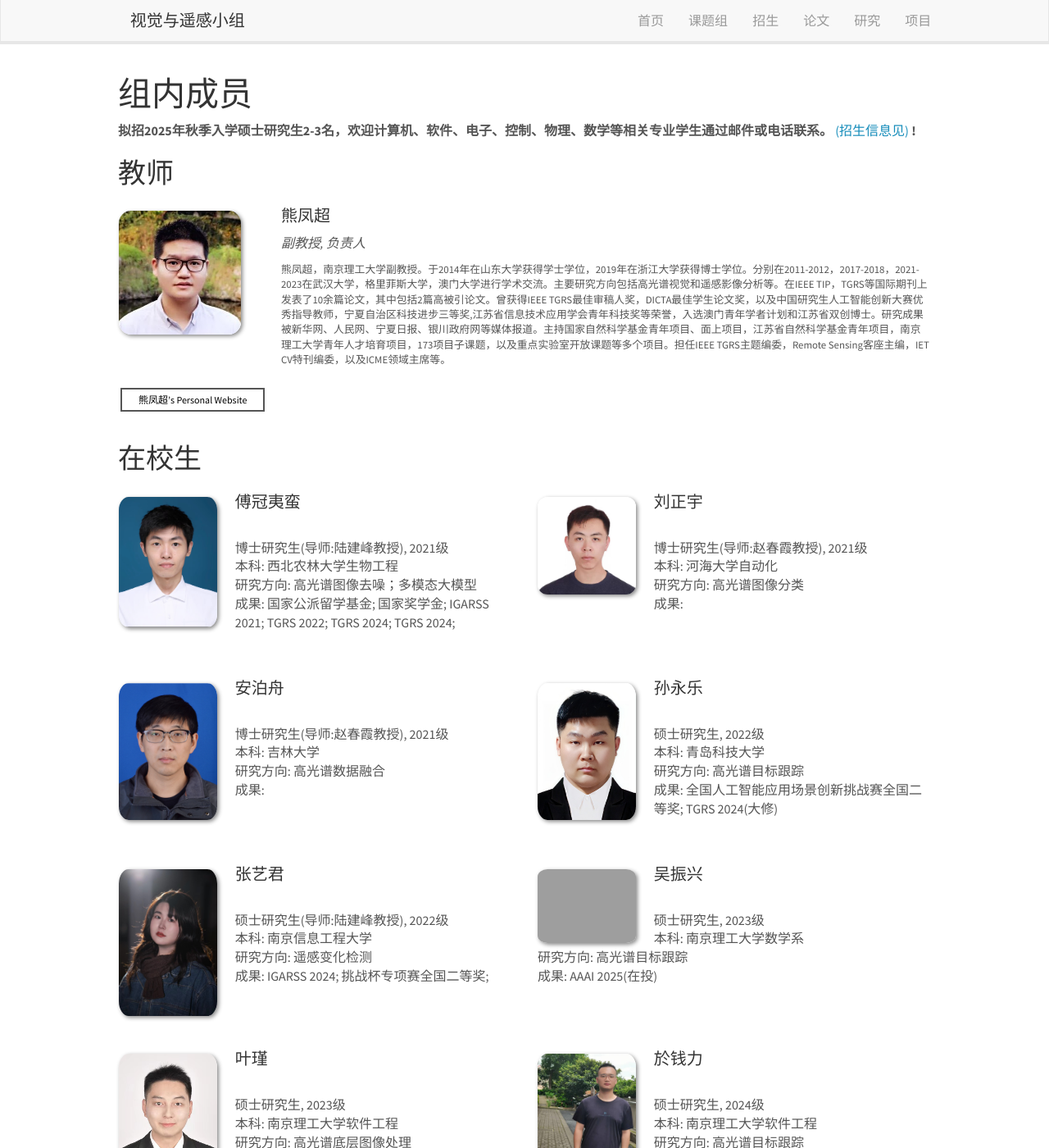
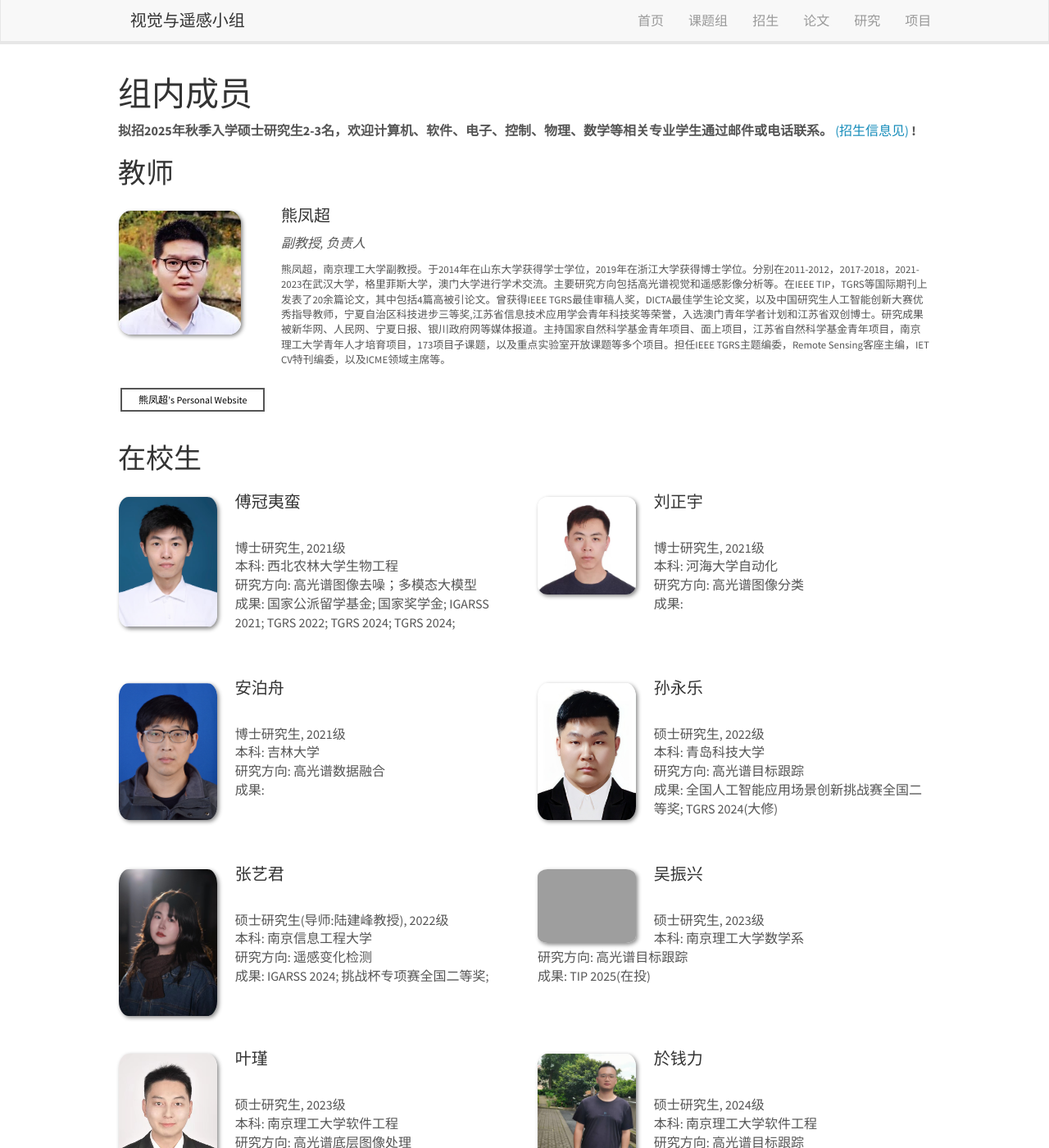
Before and after one commit to bearshng/mvip, a Jekyll site: the page built from _pages/team.md, in a window 1280 px wide and 1400 px high. Shown: the whole window at 82% size. Built offline with Jekyll 4.4.1, drawn with Linux system fonts in a browser that asks for light colours; nearby versions of some CDN libraries; some of the changed text lies outside the part shown.

Commit message:
update team

```diff
--- a/_data/alumni_members.yml
+++ b/_data/alumni_members.yml
@@ -9,7 +9,7 @@
 
 - name: 傅冠夷蛮
   photo: fu.png
-  position: 博士研究生(导师:陆建峰教授), 2021级
+  position: 博士研究生, 2021级
   topics: 高光谱图像去噪；多模态大模型
   undergraduate: 西北农林大学生物工程
   publications: 国家公派留学基金; 国家奖学金; IGARSS 2021; TGRS 2022; TGRS 2024; TGRS 2024;
@@ -18,7 +18,7 @@
 
 - name: 刘正宇
   photo: liu.jpg
-  position: 博士研究生(导师:赵春霞教授), 2021级
+  position: 博士研究生, 2021级
   topics: 高光谱图像分类
   undergraduate: 河海大学自动化
   publications:
@@ -27,7 +27,7 @@
 
 - name: 安泊舟
   photo: an.jpg
-  position: 博士研究生(导师:赵春霞教授), 2021级
+  position: 博士研究生, 2021级
   topics: 高光谱数据融合
   undergraduate: 吉林大学
   publications:
@@ -59,7 +59,7 @@
   position: 硕士研究生, 2023级
   topics: 高光谱目标跟踪
   undergraduate: 南京理工大学数学系
-  publications: AAAI 2025(在投)
+  publications: TIP 2025(在投)
   number_educ: 0
   education1:
 
@@ -68,7 +68,7 @@
   position: 硕士研究生, 2023级
   topics: 高光谱底层图像处理
   undergraduate: 南京理工大学软件工程
-  publications: 国家奖学金; TGRS 2024
+  publications: 国家奖学金; TGRS 2024; TGRS 2025(大修)
   number_educ: 0
   education1:
 
@@ -95,7 +95,7 @@
   position: 硕士研究生, 2024级(士兵计划)
   topics: 遥感变化检测
   undergraduate: 常熟理工学院计算机
-  publications: DIGIX 2024全国二等奖
+  publications: DIGIX 2024全国二等奖； TGRS 2025(在投)
   number_educ: 0
   education1:
 
--- a/_data/team_members.yml
+++ b/_data/team_members.yml
@@ -1,7 +1,7 @@
 - name: 熊凤超
   photo: Fengchao.jpg
   info: 副教授, 负责人
-  short_bio: 熊凤超，南京理工大学副教授。于2014年在山东大学获得学士学位，2019年在浙江大学获得博士学位。分别在2011-2012，2017-2018，2021-2023在武汉大学，格里菲斯大学，澳门大学进行学术交流。主要研究方向包括高光谱视觉和遥感影像分析等。在IEEE TIP，TGRS等国际期刊上发表了10余篇论文，其中包括2篇高被引论文。曾获得IEEE TGRS最佳审稿人奖，DICTA最佳学生论文奖，以及中国研究生人工智能创新大赛优秀指导教师，宁夏自治区科技进步三等奖,江苏省信息技术应用学会青年科技奖等荣誉，入选澳门青年学者计划和江苏省双创博士。研究成果被新华网、人民网、宁夏日报、银川政府网等媒体报道。主持国家自然科学基金青年项目、面上项目，江苏省自然科学基金青年项目，南京理工大学青年人才培育项目，173项目子课题，以及重点实验室开放课题等多个项目。担任IEEE TGRS主题编委，Remote Sensing客座主编，IET CV特刊编委，以及ICME领域主席等。
+  short_bio: 熊凤超，南京理工大学副教授。于2014年在山东大学获得学士学位，2019年在浙江大学获得博士学位。分别在2011-2012，2017-2018，2021-2023在武汉大学，格里菲斯大学，澳门大学进行学术交流。主要研究方向包括高光谱视觉和遥感影像分析等。在IEEE TIP，TGRS等国际期刊上发表了20余篇论文，其中包括4篇高被引论文。曾获得IEEE TGRS最佳审稿人奖，DICTA最佳学生论文奖，以及中国研究生人工智能创新大赛优秀指导教师，宁夏自治区科技进步三等奖,江苏省信息技术应用学会青年科技奖等荣誉，入选澳门青年学者计划和江苏省双创博士。研究成果被新华网、人民网、宁夏日报、银川政府网等媒体报道。主持国家自然科学基金青年项目、面上项目，江苏省自然科学基金青年项目，南京理工大学青年人才培育项目，173项目子课题，以及重点实验室开放课题等多个项目。担任IEEE TGRS主题编委，Remote Sensing客座主编，IET CV特刊编委，以及ICME领域主席等。
   email: fcxiong@njust.edu.cn
   website: http://www.xiongfuli.com/cv/index.html
   number_educ: 0
```
